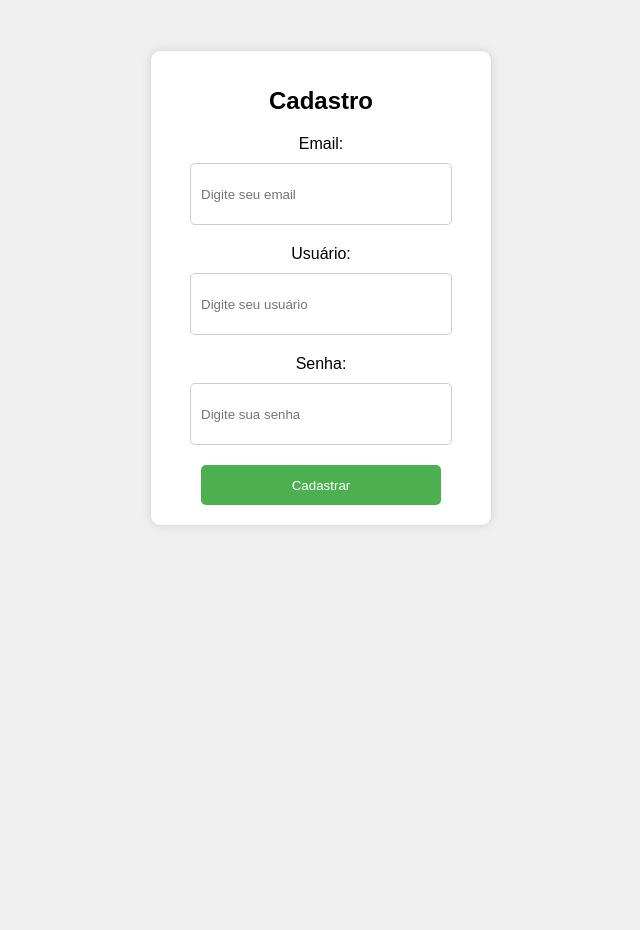
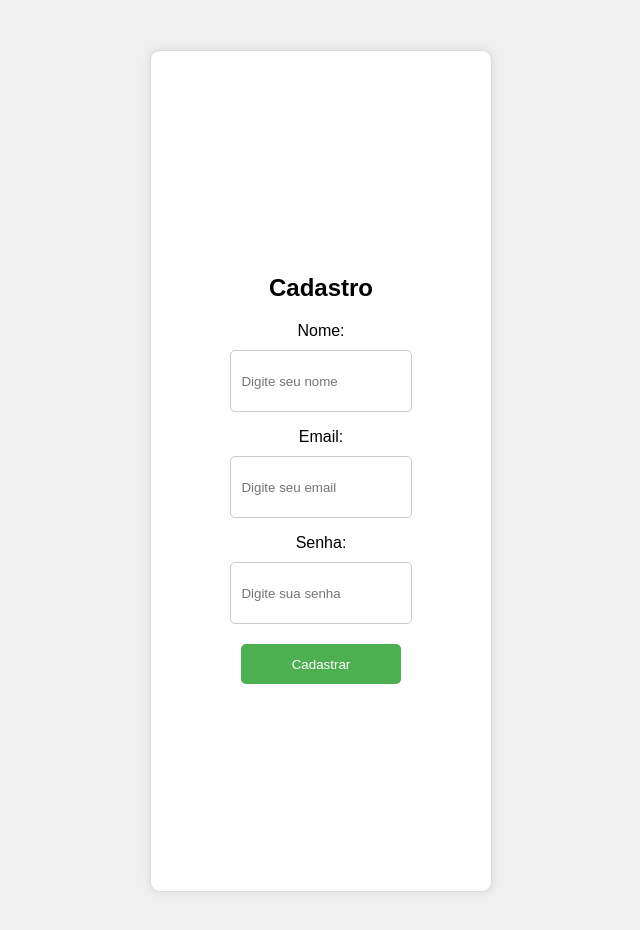
Before and after one commit to richardsiqueira/Controle-de-Malotes, a plain HTML site: page cadastro.html in a window 1280 px wide. Shown: the whole page, without its empty margins (319-959 px from the left). Before the commit the page ends 800 px from the top, so only its background shows below. Drawn offline with Linux system fonts and the light colour scheme.

Commit message:
Add files via upload

```diff
--- a/cadastro.html
+++ b/cadastro.html
@@ -6,18 +6,31 @@
   <meta name="viewport" content="width=device-width, initial-scale=1.0">
   <title>Cadastro</title>
   <link rel="stylesheet" href="style.css">
+  <style>
+    .container {
+      display: flex;
+      flex-direction: column;
+      align-items: center;
+      justify-content: center;
+      height: 100vh;
+    }
+
+    .campo {
+      margin-bottom: 1rem;
+    }
+  </style>
 </head>
 <body>
   <div class="container">
     <h1 class="titulo">Cadastro</h1>
     <form>
       <div class="campo">
+        <label for="nome">Nome:</label>
+        <input type="text" id="nome" placeholder="Digite seu nome">
+      </div>
+      <div class="campo">
         <label for="email">Email:</label>
         <input type="email" id="email" placeholder="Digite seu email">
-      </div>
-      <div class="campo">
-        <label for="usuario">Usuário:</label>
-        <input type="text" id="usuario" placeholder="Digite seu usuário">
       </div>
       <div class="campo">
         <label for="senha">Senha:</label>
@@ -40,8 +53,8 @@
     const auth = firebase.auth();
 
     document.getElementById("btn-cadastrar").addEventListener("click", function() {
+      const nome = document.getElementById("nome").value;
       const email = document.getElementById("email").value;
-      const usuario = document.getElementById("usuario").value;
       const senha = document.getElementById("senha").value;
 
       auth.createUserWithEmailAndPassword(email, senha)
@@ -49,8 +62,8 @@
           // Signed in
           var user = userCredential.user;
           db.ref("usuarios").push({
+            nome: nome,
             email: email,
-            usuario: usuario,
             senha: senha
           })
           .then(() => {
```
